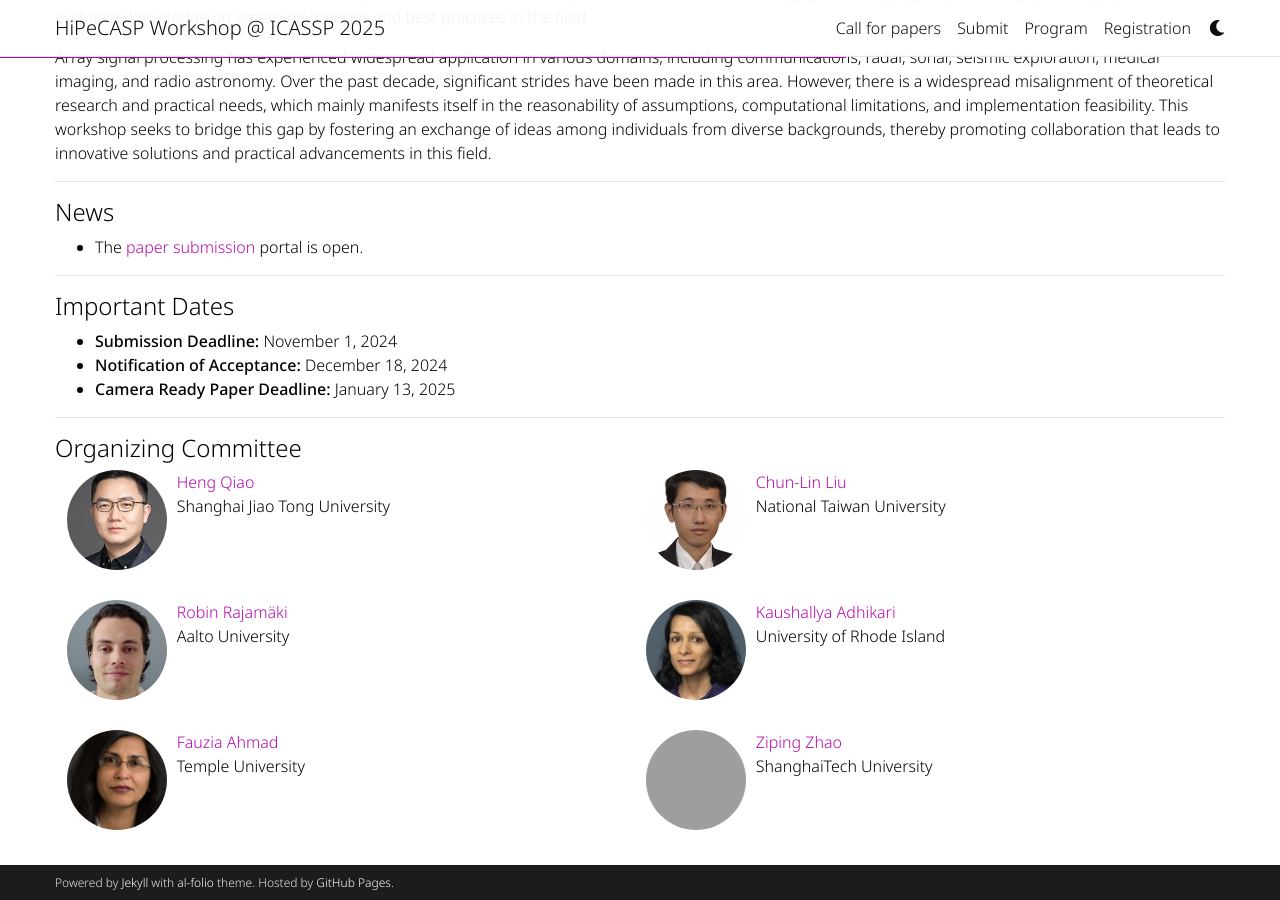
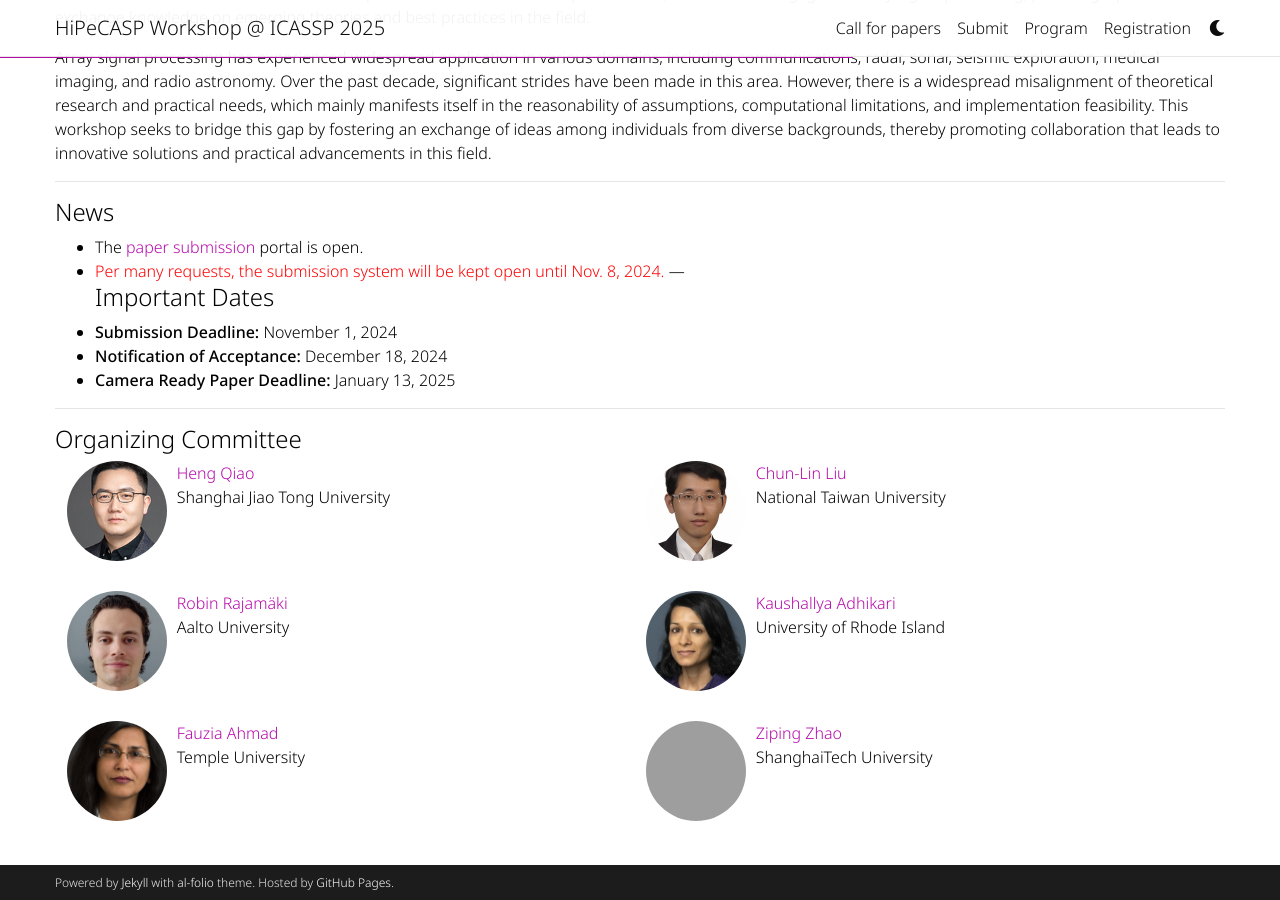
Before and after one commit to signal-process/signal-process.github.io, a Jekyll site: the page built from _pages/about.md, in a window 1280 px wide and 900 px high, scrolled down 736 px. Built offline with Jekyll 4.4.1, drawn with Linux system fonts in a browser that asks for light colours; full-size pictures stand in for the smaller copies a plugin makes; comment, search, counter and statistics services are not loaded; a style sheet for code colours, icons or effects is not loaded; grey boxes are pictures that could not be loaded.

Commit message:
Update about.md

```diff
--- a/_pages/about.md
+++ b/_pages/about.md
@@ -21,7 +21,8 @@ Array signal processing has experienced widespread application in various domain
 ---
 #### News
 + The [paper submission](https://cmt3.research.microsoft.com/User/Login?ReturnUrl=%2FICASSP2025) portal is open.
-
++ <span style="color: red">Per many requests, the submission system will be kept open until Nov. 8, 2024.
+</span>
 ---
 #### Important Dates
 + **Submission Deadline:**  November 1, 2024
```
